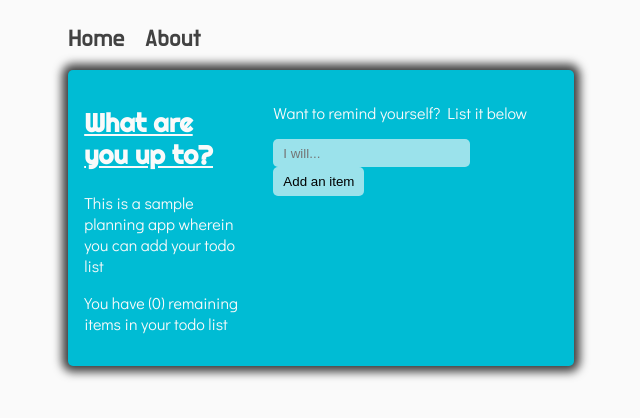
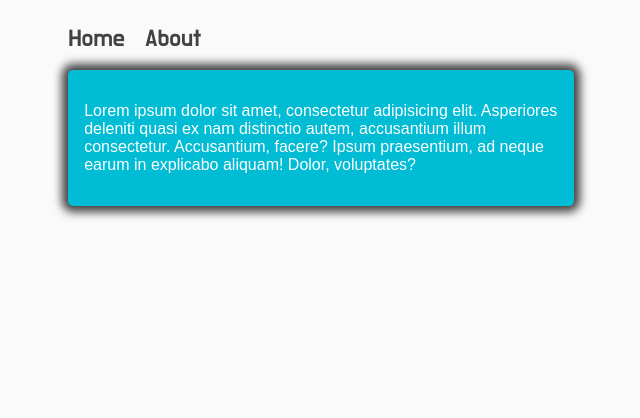
Before and after one commit to gbasinal/todoapp, an Angular app: page /about in a window 1280 px wide. Before the commit this address led to /. Shown: the top 418 px of the page, without its empty margins (319-959 px from the left). Built offline with nearby package versions, Linux system fonts and the light colour scheme.

Commit message:
fixed delete option. it now deletes the selected item

```diff
--- a/src/app/about/about.component.css
+++ b/src/app/about/about.component.css
@@ -0,0 +1,6 @@
+
+.about-desc {
+	color: white;
+	padding: 1em;
+	font-family: 'Didact Gothic', sans-serif;
+}
--- a/src/app/about/about.component.html
+++ b/src/app/about/about.component.html
@@ -1,3 +1,7 @@
-<p>
-  about works!
-</p>
+<div class="container">
+	<div>&nbsp;</div>
+	<div class="main-container">
+		<p class="about-desc">Lorem ipsum dolor sit amet, consectetur adipisicing elit. Asperiores deleniti quasi ex nam distinctio autem, accusantium illum consectetur. Accusantium, facere? Ipsum praesentium, ad neque earum in explicabo aliquam! Dolor, voluptates?</p>
+	</div>
+	<div>&nbsp;</div>
+</div>
--- a/src/app/app-routing.module.ts
+++ b/src/app/app-routing.module.ts
@@ -1,7 +1,20 @@
 import { NgModule } from '@angular/core';
 import { Routes, RouterModule } from '@angular/router';
+import {HomeComponent} from './home/home.component';
+import {AboutComponent} from './about/about.component';
 
-const routes: Routes = [];
+const routes: Routes = [
+	{	path: '',
+		component: HomeComponent
+	},
+
+	{	path: 'about',
+		component: AboutComponent
+	}
+
+
+
+];
 
 @NgModule({
   imports: [RouterModule.forRoot(routes)],
--- a/src/app/app.component.html
+++ b/src/app/app.component.html
@@ -11,5 +11,5 @@
 
 
 
-<app-home></app-home>
+
 <router-outlet></router-outlet>
--- a/src/app/home/home.component.css
+++ b/src/app/home/home.component.css
@@ -1,27 +1,7 @@
-@import url('https://fonts.googleapis.com/css?family=Righteous');
-@import url('https://fonts.googleapis.com/css?family=Didact+Gothic');
-
-.container {
-	display: grid;
-	grid-template-columns: 30% 1fr 30%;
-
-}
-
-.container .main-container{
-	grid-area: 1 / 2 / 2 / 3;
-
-}
-
-.main-container {
-	display: grid;
-	grid-template-columns: auto auto;
-	width: 100%;
-	background: var(--main-lighter-color);
-	box-shadow: var(--shadow);
-	border-radius: 5px;
 
 
-}
+
+
 .sub-container1 {
 	grid-area: 1 / 1 / 2 /2;
 
--- a/src/app/home/home.component.html
+++ b/src/app/home/home.component.html
@@ -20,10 +20,9 @@
 			</div>
 			<div>
 				<ul>
-					<li *ngFor="let todo of todo" (click)="removeItem()" id="{{ 'id-' + todo}}"> {{ todo }} </li>
+					<li *ngFor="let todo of todo; let i = index" (click)="removeItem(i)"> {{ todo }} </li>
 				</ul>
 			</div>
 		</div>
 	</div>
-
 </div>
--- a/src/app/home/home.component.ts
+++ b/src/app/home/home.component.ts
@@ -14,8 +14,7 @@ import { trigger, style, transition, animate, keyframes, query, stagger } from '
   			query(':enter', stagger('300ms', [
   				animate('.6s ease-in', keyframes([
   					style({opacity: 0, transform: 'translateY( -75%)', offset: 0}),
-  					style({opacity: .5, transform: 'translateY( 35px)', offset: .3}),
-  					style({opacity: 1, transform: 'translateY(0)', offset: 1}),
+  					style({opacity: .5, transform: 'translateY( 35px)',offset: 1}),
   				]))
   			]),{optional:true}),
 
--- a/src/styles.css
+++ b/src/styles.css
@@ -14,6 +14,10 @@
 	box-sizing: border-box;
 }
 
+@import url('https://fonts.googleapis.com/css?family=Righteous');
+@import url('https://fonts.googleapis.com/css?family=Didact+Gothic');
+
+
 body{
 	background: var(--main-bg-color)   ;
 	color: var(--main-font-color);
@@ -25,3 +29,24 @@ input, btn {
     border: transparent;
     border-radius: 5px;
 }
+.container {
+	display: grid;
+	grid-template-columns: 30% 1fr 30%;
+
+}
+
+.container .main-container{
+	grid-area: 1 / 2 / 2 / 3;
+
+}
+
+.main-container {
+	display: grid;
+	grid-template-columns: auto auto;
+	width: 100%;
+	background: var(--main-lighter-color);
+	box-shadow: var(--shadow);
+	border-radius: 5px;
+
+
+}
```
